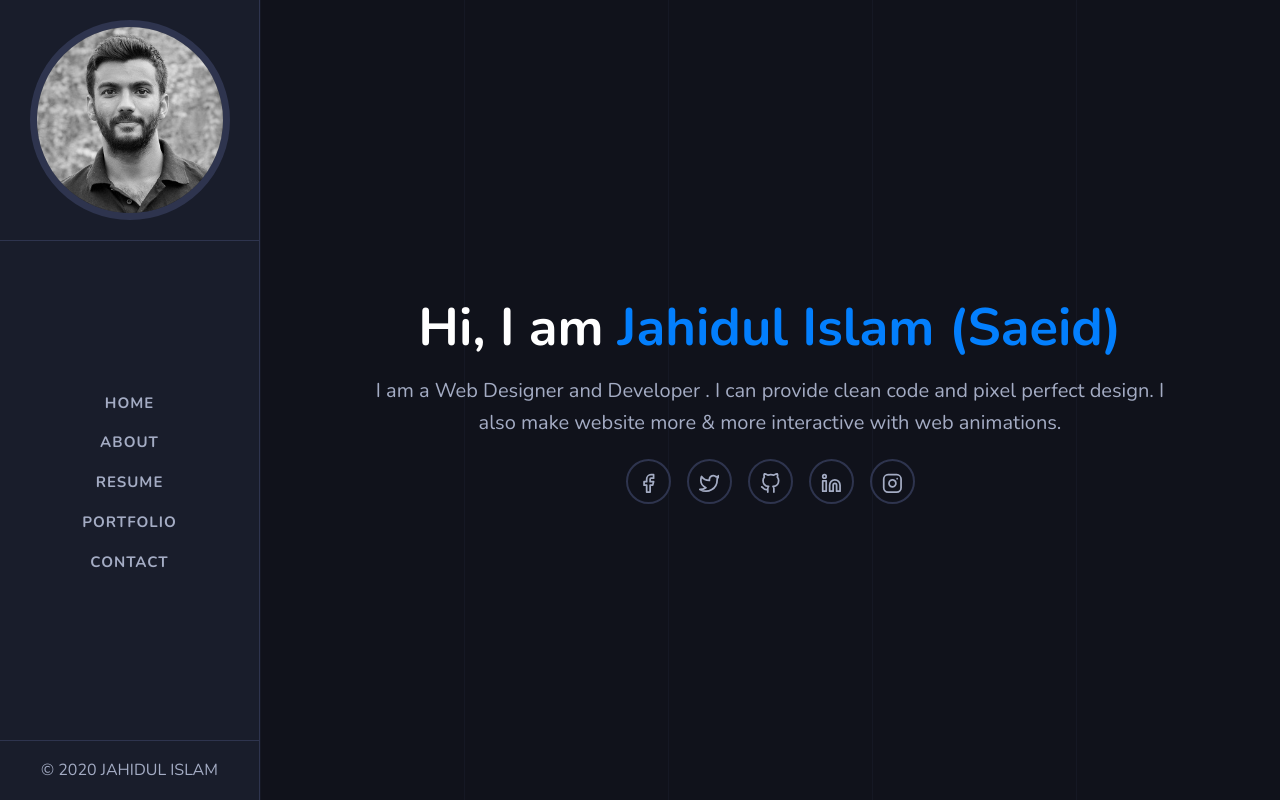
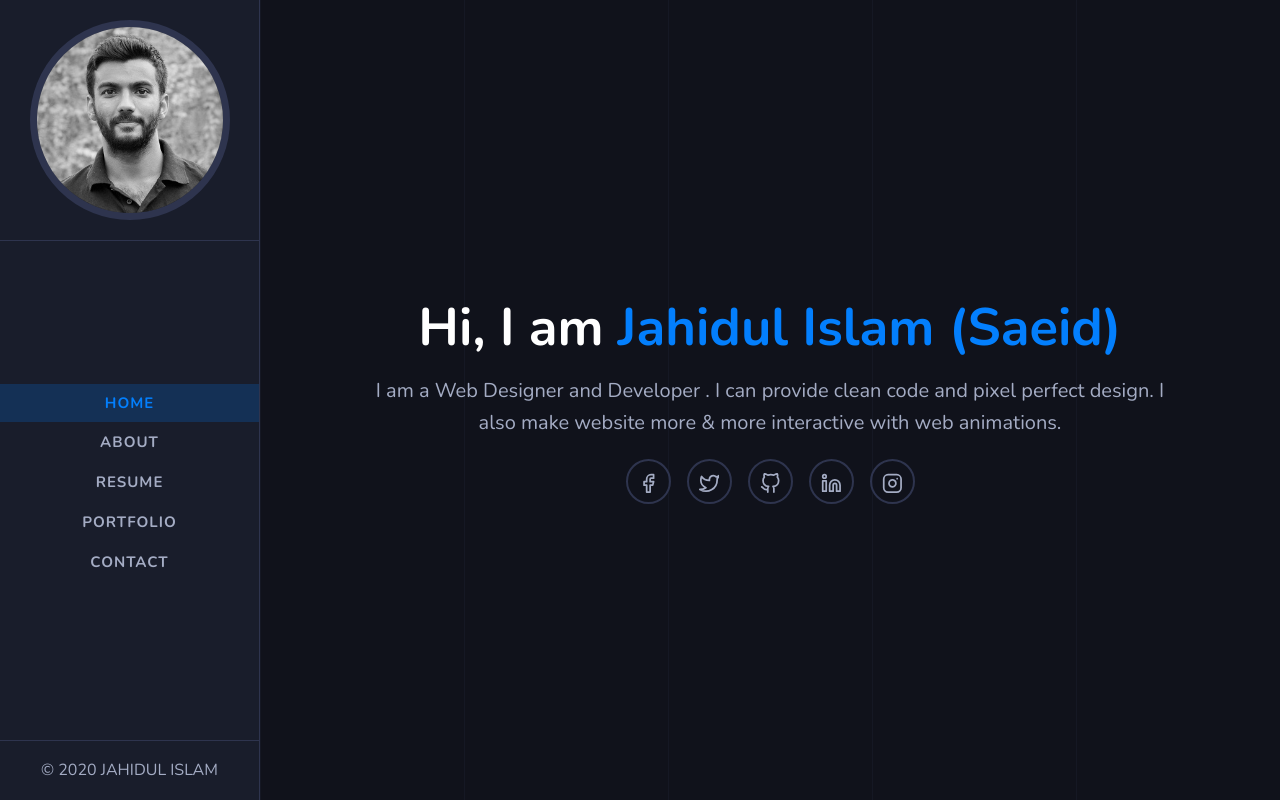
Before and after one commit to jahidulsaeid/jisaeid.github.io, a React (Create React App) app: page / in a window 1280 px wide. Built offline with nearby package versions, Linux system fonts and the light colour scheme.

Commit message:
add active menu background

```diff
--- a/src/App.css
+++ b/src/App.css
@@ -995,7 +995,7 @@ ul.portfolio1 {
   right: 100%;
   height: 100%;
   width: 0;
-  background: rgba(3, 127, 253, 0.2);
+  /* background: rgba(3, 127, 253, 0.2); */
   visibility: hidden;
   -webkit-transition: all 0.4s ease-out;
   -o-transition: all 0.4s ease-out;
@@ -1009,14 +1009,14 @@ ul.portfolio1 {
   width: 100%;
   visibility: visible;
 }
-.mi-header-menu li a.active {
-  color: #fff;
-}
-.mi-header-menu li a.active::before {
+/* .mi-header-menu li a.active {
+  color: #fff;
+} */
+/* .mi-header-menu li a.active::before {
   background: #037ffd;
   width: 100%;
   visibility: visible;
-}
+} */
 .mi-header-copyright {
   display: block;
   width: 100%;
@@ -2285,3 +2285,8 @@ ul.portfolio1 {
   background: none!important;
   box-shadow: none!important;
 }
+
+.mi-header-menu-active{
+  color:#037ffd!important;
+  background-color:rgba(3, 127, 253, 0.2)!important;
+}
--- a/src/components/SideMenu.js
+++ b/src/components/SideMenu.js
@@ -1,7 +1,7 @@
 import React, { Component } from "react";
 
 import menuimage from "../images/menuimage.jpg";
-import { Link } from "react-router-dom";
+import { Link, NavLink} from "react-router-dom";
 import { IoIosMenu, IoMdClose } from "react-icons/io";
 
 class SideMenu extends Component {
@@ -43,30 +43,30 @@ class SideMenu extends Component {
               </div>
               <ul className="mi-header-menu">
                 <li>
-                  <Link to="/">
-                    <span>Home</span>
-                  </Link>
+                  <NavLink to="/" exact activeClassName="mi-header-menu-active">
+                    Home
+                  </NavLink>
                 </li>
                 <li>
-                  <Link to="/about">
-                    <span>About</span>
-                  </Link>
+                <NavLink to="/about" exact activeClassName="mi-header-menu-active">
+                    About
+                  </NavLink>
                 </li>
                 <li>
-                  <Link to="/resume">
+                  <NavLink to="/resume" exact activeClassName="mi-header-menu-active">
                     <span>Resume</span>
-                  </Link>
+                  </NavLink>
                 </li>
                 <li>
-                  <Link to="/portfolio">
+                  <NavLink to="/portfolio" exact activeClassName="mi-header-menu-active">
                     <span>Portfolio</span>
-                  </Link>
+                  </NavLink>
                 </li>
 
                 <li>
-                  <Link to="/contact">
+                  <NavLink to="/contact" exact activeClassName="mi-header-menu-active">
                     <span>Contact</span>
-                  </Link>
+                  </NavLink>
                 </li>
               </ul>
               <p className="mi-header-copyright">© 2020 JAHIDUL ISLAM</p>
```
